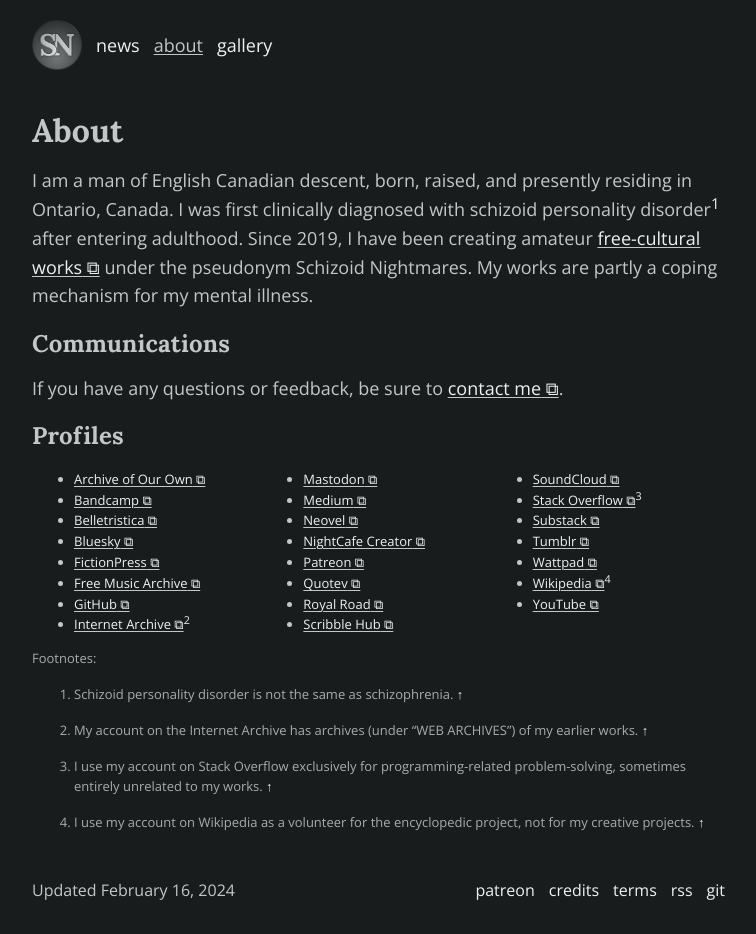
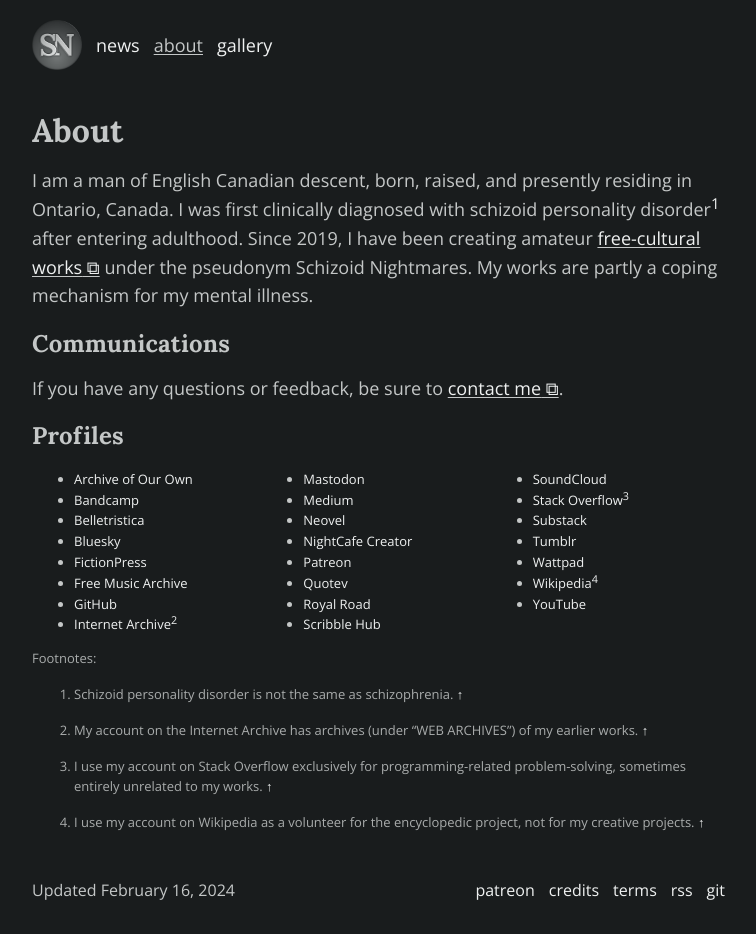
Before and after one commit to schizoidnightmares/schizoidnightmares.com, a Jekyll site: the page built from about.md, in a window 1280 px wide. Shown: the whole page, without its empty margins (258-1014 px from the left). Built offline with Jekyll 4.4.1, drawn with Linux system fonts in a browser that asks for light colours.

Commit message:
plainlinks

```diff
--- a/about.md
+++ b/about.md
@@ -37,7 +37,7 @@
 - <a href="https://www.wattpad.com/user/schizoidnightmares" target="_blank">Wattpad</a>
 - <a href="https://en.wikipedia.org/wiki/User:SchizoidNightmares" target="_blank">Wikipedia</a>[^4]
 - <a href="https://www.youtube.com/@schizoidnightmares" target="_blank">YouTube</a>
-{: .cols3}
+{: .plainlinks .cols3}
 
 [^2]: My account on the Internet Archive has archives (under "WEB ARCHIVES") of my earlier works.
 [^3]: I use my account on Stack Overflow exclusively for programming-related problem-solving, sometimes entirely unrelated to my works.
--- a/assets/css/style.scss
+++ b/assets/css/style.scss
@@ -47,7 +47,7 @@
   margin: 0;
 }
 
-h1, h2, h3, h4, h5, h6, p.cap, .gallery, .feature div div, .pagenav, sup, .toc {
+h1, h2, h3, h4, h5, h6, p.cap, .gallery, .feature div div, .pagenav, sup, .toc, .plainlinks {
   a, a:active, a:visited {
     text-decoration: none;
     &[target="_blank"]::after { content: none; }
```
